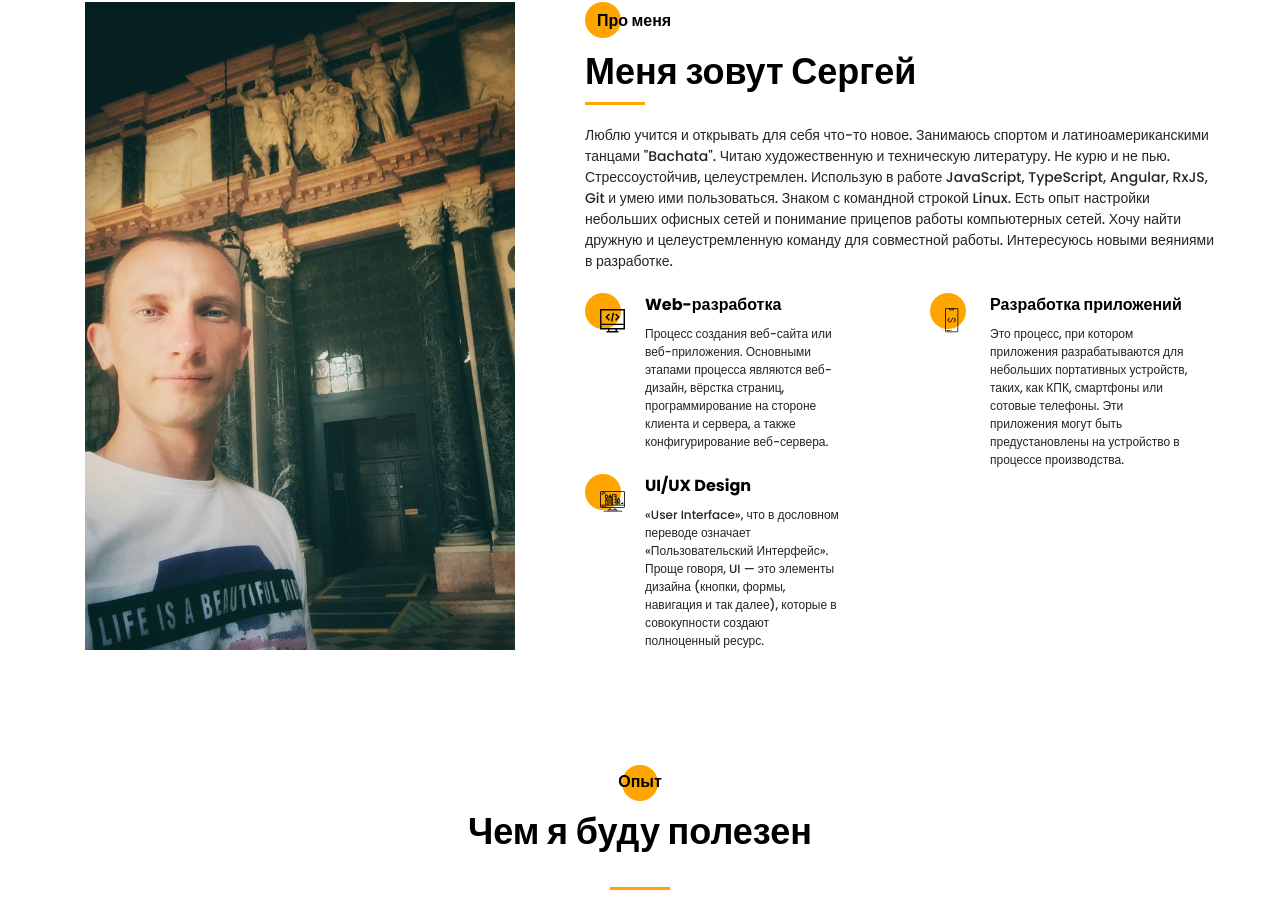
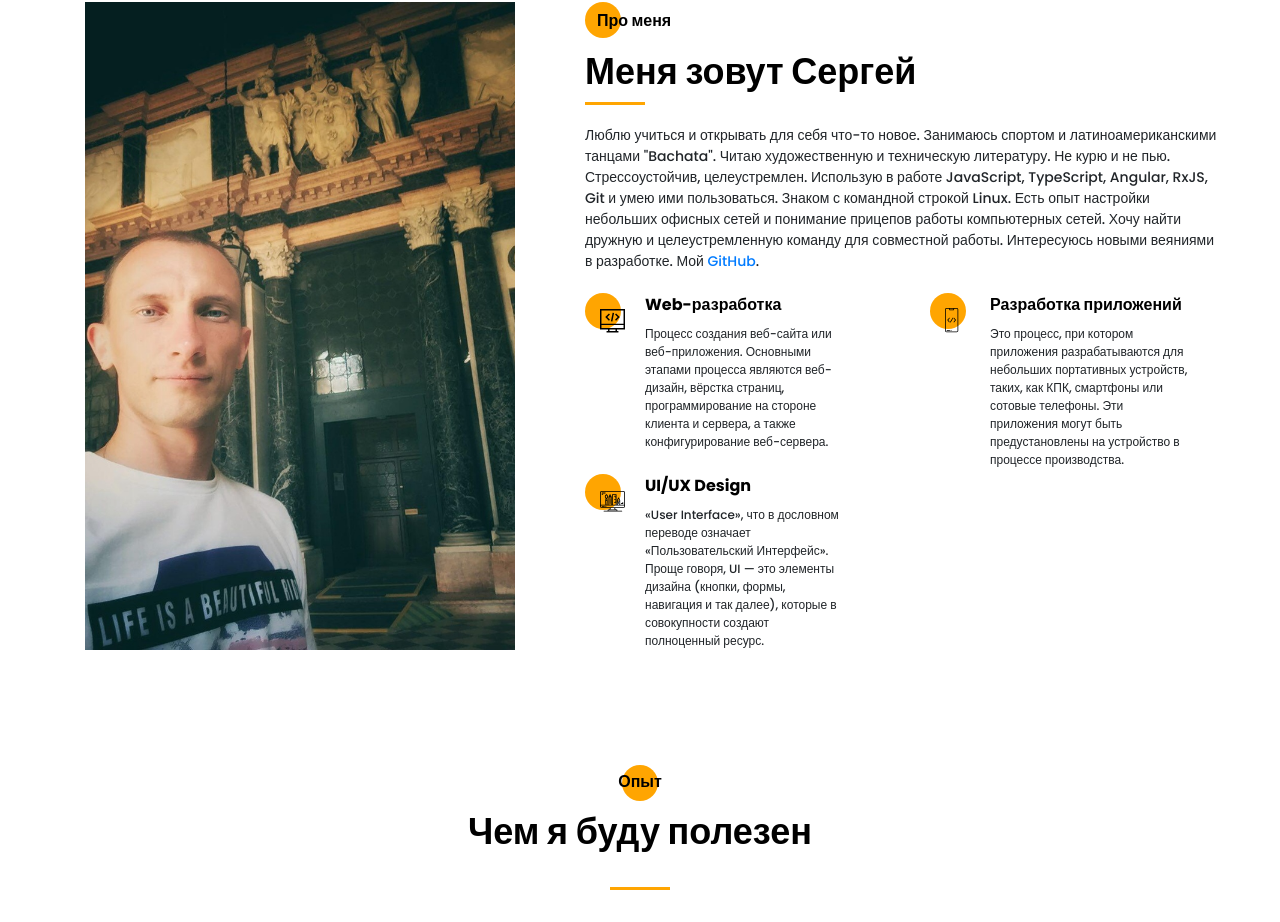
Before and after one commit to Damastier89/Portfolio, a plain HTML site: page index.html in a window 1280 px wide. Shown: the part 918-1840 px from the top of the page. Drawn offline with nearby package versions, Linux system fonts and the light colour scheme.

Commit message:
Add link to git

```diff
--- a/index.html
+++ b/index.html
@@ -111,14 +111,13 @@
 						<h2 class="title title_fz16 about__title">Про меня</h2>
 						<div class="title title_fz36 about__subtitle">Меня зовут Сергей</div>
 						<div class="divider"></div>
-						<p class="about__text">Люблю учится и открывать для себя что-то новое.
+						<p class="about__text">Люблю учиться и открывать для себя что-то новое.
                             Занимаюсь спортом и латиноамериканскими танцами "Bachata".
                             Читаю художественную и техническую литературу. Не курю и не пью. Стрессоустойчив, целеустремлен.
                             Использую в работе JavaScript, TypeScript, Angular, RxJS, Git и умею ими пользоваться.
-                            Знаком с командной строкой Linux.
-														Есть опыт настройки небольших офисных сетей и понимание прицепов работы компьютерных сетей.
+                            Знаком с командной строкой Linux. Есть опыт настройки небольших офисных сетей и понимание прицепов работы компьютерных сетей.
                             Хочу найти дружную и целеустремленную команду для совместной работы.
-                            Интересуюсь новыми веяниями в разработке.</p>
+                            Интересуюсь новыми веяниями в разработке. Мой <a href="https://github.com/Damastier89" target="_blank">GitHub</a>.</p>
 					</div>
 					<div class="about__skills">
 						<div class="about__skills-item">
```
